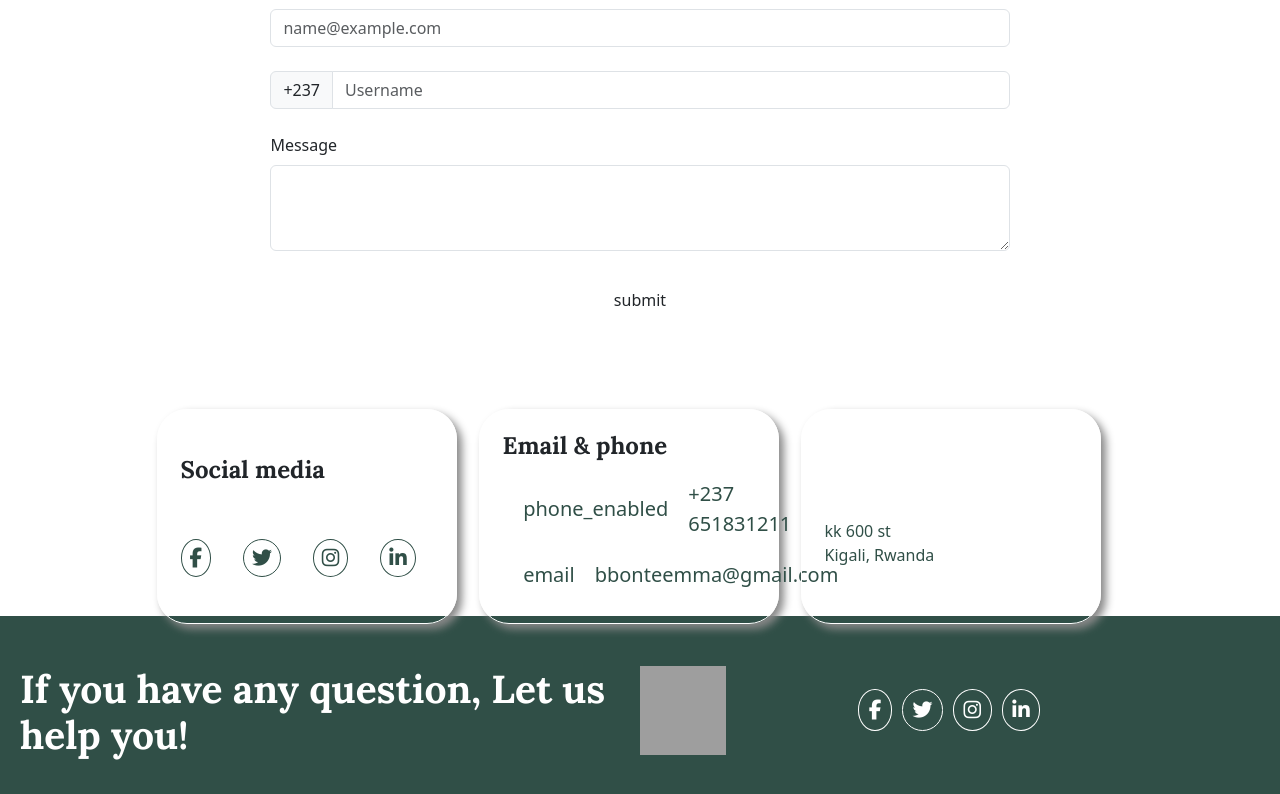
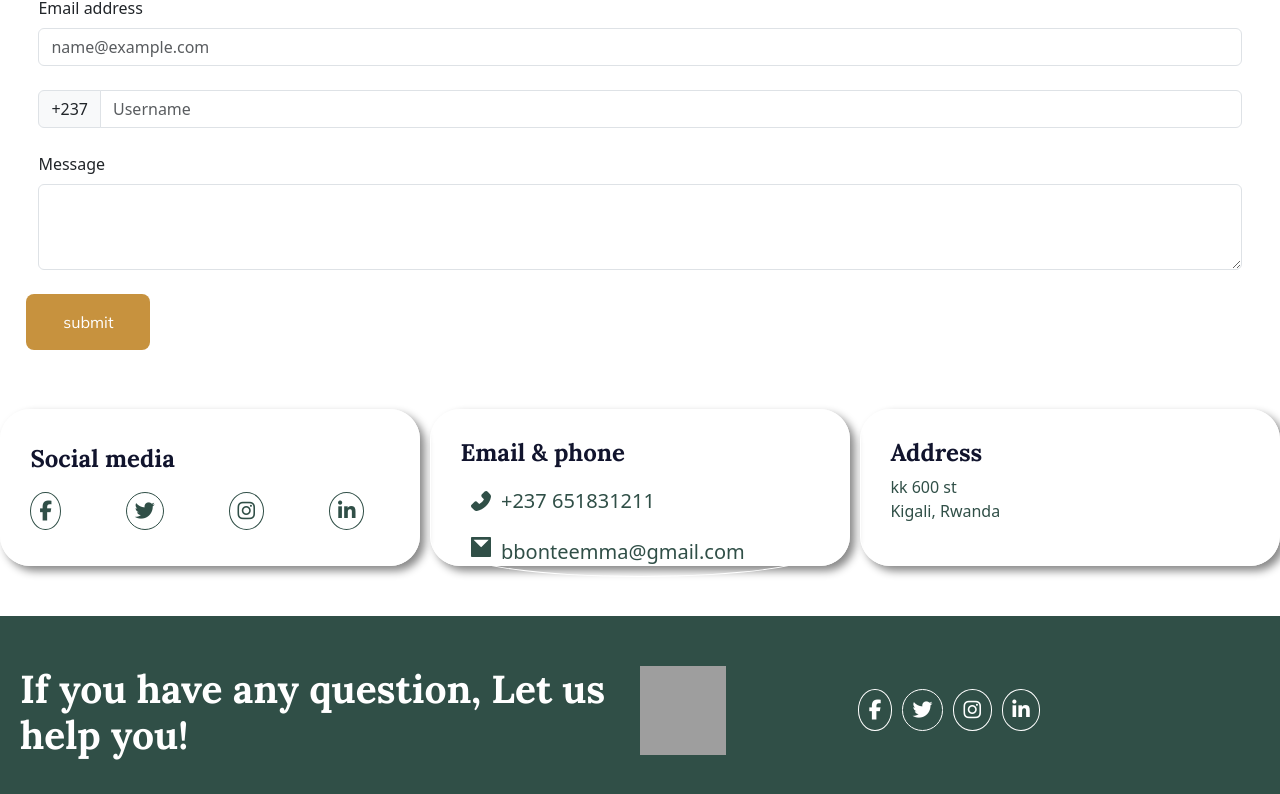
Before and after one commit to Roamer15/tourist-site, a React (Vite) app: page /contact_us in a window 1280 px wide. Shown: the part 1203-1997 px from the top of the page. Built offline with nearby package versions, Linux system fonts and the light colour scheme; grey boxes are pictures that could not be loaded.

Commit message:
Completion of Tourist site

```diff
--- a/src/components/ContactData.jsx
+++ b/src/components/ContactData.jsx
@@ -1,7 +1,7 @@
 export default function ContactData() {
-    return (
-        <>
-        <div className="text-contact">
+  return (
+    <>
+      <div className="text-contact">
         <h1>Get in Touch</h1>
         <p>
           We would love to hear from you! If you have any comments or
@@ -84,7 +84,24 @@ export default function ContactData() {
             </div>
           </div>
           <div className="mb-4 row">
-            <button type="submit" className="btn submit">
+            <button
+              type="submit"
+              className="btn submit"
+              style={{
+                display: "flex",
+                width: "124px",
+                height: "56px",
+                borderRadius: "8px",
+                padding: "18px 24px",
+                background: "#C7923E",
+                color: "#fff",
+                alignItems: "center",
+                fontSize: "16px",
+                fontFamily: "Mulish, sans-serif",
+                letterSpacing: "0.5%",
+                justifyContent: " center",
+              }}
+            >
               submit
             </button>
           </div>
@@ -95,36 +112,61 @@ export default function ContactData() {
           <h3>Social media</h3>
           <div className="contact-icons">
             <div>
-            <i className="fa-brands fa-facebook-f"/>
+              <i className="fa-brands fa-facebook-f" />
             </div>
             <div>
-            <i className="fa-brands fa-twitter"/>
+              <i className="fa-brands fa-twitter" />
             </div>
             <div>
-            <i className="fa-brands fa-instagram"/>
+              <i className="fa-brands fa-instagram" />
             </div>
             <div>
-            <i className="fa-brands fa-linkedin-in"/>
+              <i className="fa-brands fa-linkedin-in" />
             </div>
           </div>
         </div>
         <div className="box-info">
           <h3>Email & phone</h3>
           <div className="d-flex align-items-center justify-content-start icon">
-            <span className="material-icons-sharp">phone_enabled</span>
+            <svg
+              width="20"
+              height="20"
+              viewBox="0 0 20 20"
+              fill="none"
+              xmlns="http://www.w3.org/2000/svg"
+            >
+              <path
+                d="M19.0677 3.16019L16.4828 0.57767C16.3004 0.394523 16.0837 0.249209 15.845 0.150074C15.6063 0.0509392 15.3504 -6.19408e-05 15.092 5.64551e-08C14.5653 5.64551e-08 14.0702 0.206311 13.6988 0.57767L10.9173 3.35922C10.7342 3.54157 10.5889 3.7583 10.4897 3.99698C10.3906 4.23565 10.3396 4.49156 10.3397 4.75C10.3397 5.2767 10.546 5.77184 10.9173 6.1432L12.9513 8.17718C12.4752 9.2266 11.8132 10.1813 10.9974 10.9951C10.1836 11.813 9.22906 12.4773 8.17949 12.9563L6.14554 10.9223C5.9632 10.7392 5.74647 10.5939 5.5078 10.4947C5.26913 10.3956 5.01322 10.3446 4.75478 10.3447C4.22809 10.3447 3.73295 10.551 3.3616 10.9223L0.577663 13.7015C0.394294 13.8841 0.248856 14.1013 0.149719 14.3404C0.0505807 14.5795 -0.00030077 14.8358 1.33745e-06 15.0947C1.33745e-06 15.6214 0.206309 16.1165 0.577663 16.4879L3.15772 19.068C3.74995 19.6626 4.56789 20 5.40769 20C5.58487 20 5.75477 19.9854 5.92224 19.9563C9.19404 19.4175 12.4391 17.6772 15.058 15.0607C17.6745 12.4466 19.4123 9.20388 19.9584 5.92233C20.1235 4.9199 19.791 3.88835 19.0677 3.16019Z"
+                fill="#304F47"
+              />
+            </svg>
+
             <span>+237 651831211</span>
           </div>
           <div className="d-flex icon">
-            <span className="material-icons-sharp">email</span>
+            <svg
+              width="20"
+              height="20"
+              viewBox="0 0 20 20"
+              fill="none"
+              xmlns="http://www.w3.org/2000/svg"
+            >
+              <path
+                d="M19.2857 0H0.714286C0.319196 0 0 0.40625 0 0.909091V19.0909C0 19.5938 0.319196 20 0.714286 20H19.2857C19.6808 20 20 19.5938 20 19.0909V0.909091C20 0.40625 19.6808 0 19.2857 0ZM17.4821 3.09375L10.4397 10.0682C10.2656 10.2415 10.0223 10.2415 9.84822 10.0682L2.80357 3.09375C2.77702 3.06767 2.75754 3.03166 2.74787 2.99078C2.7382 2.9499 2.73882 2.90619 2.74965 2.86579C2.76048 2.82538 2.78097 2.7903 2.80825 2.76546C2.83554 2.74062 2.86824 2.72727 2.90179 2.72727H17.3839C17.4175 2.72727 17.4502 2.74062 17.4775 2.76546C17.5047 2.7903 17.5252 2.82538 17.5361 2.86579C17.5469 2.90619 17.5475 2.9499 17.5378 2.99078C17.5282 3.03166 17.5087 3.06767 17.4821 3.09375Z"
+                fill="#304F47"
+              />
+            </svg>
             <span>bbonteemma@gmail.com</span>
           </div>
         </div>
         <div className="box-info icon">
           <h3>Address</h3>
-          <p>kk 600 st <br/>Kigali, Rwanda</p>
+          <p>
+            kk 600 st <br />
+            Kigali, Rwanda
+          </p>
         </div>
       </div>
-
-        </>
-    )
+    </>
+  );
 }
--- a/src/context/context.jsx
+++ b/src/context/context.jsx
@@ -34,12 +34,12 @@ export const CardData = ({children}) => {
         {
             name: "Huye",
             description: "Lorem ipsum dolor sit amet, consectetur adipiscing elit. Volutpat elit sed pretium, egestas sed sit.",
-            image: "https://s3-alpha-sig.figma.com/img/80dd/5d9d/fbecb6b4f26bc944de8a49c1f1fe7022?Expires=1739750400&Key-Pair-Id=APKAQ4GOSFWCW27IBOMQ&Signature=sorF~HVgsuDXbplrRxoFKfITWicWblZhNIrZ4hEoiRmgfsZS4CCT8G0-GEYtqD6q4wHfpSRimOLvV~ReJrlVMnXQSPDB2nwiZR9fbo4M3cY6YZY0X1oXgLLnhhaXjStFRKqWeVyy6dig-ZsOers8eMGXSAGfuMcVgvc4MTt4KXCxP5bQecmv~LdeTObEarRkGSsFWafV3850OKfp-XRggd-QYl8H0co5oWlmJRHxF-tRbs09QdYapz8IuCCQJSvINO058zg3B9-ErM6EJpZy~4imenciMHxAacwdni5dGx5emBp4guuXcOplwu~KK8QzIckZnvStyoG3RTJY3LhgJQ__"
+            image: "https://s3-alpha-sig.figma.com/img/8617/a5ae/25ee4aa2ad522926670eec6990d4dfd8?Expires=1740960000&Key-Pair-Id=APKAQ4GOSFWCW27IBOMQ&Signature=C2IjFqwY8DhrCrXCVd5BXcojampvchteqXyeZq31fDFnX9Gzdl2D4V0MclpqQMjk8BCe5PnYIc6vTkyVzgGtWwcg81r5-vx~mtdMYRYSXVRkiSMAbjXPp5U0Pq59amjdIv7-tdQAvBvG3pLqaSorm1eKvTC2AckXnBvoqDewY9STQJlvFCiZFIyeqsxptv1o31e6Ul0kCteasf6riuBGak-4ohXBEwdrESd2BD6NYMbDoDYEEmt7LRNO1tHh0l2xGFmBfa7~gxiS0fO6ZtI2uDo2shIlW0FAhbwSp8y4LGgaVE-C4whK~W5NR5C-3qEvaiElcs7ICzEXCSXn8JOmiQ__"
         },
         {
             name: "Rubavu",
             description: "Lorem ipsum dolor sit amet, consectetur adipiscing elit. Volutpat elit sed pretium, egestas sed sit.",
-            image: "https://s3-alpha-sig.figma.com/img/8617/a5ae/25ee4aa2ad522926670eec6990d4dfd8?Expires=1739750400&Key-Pair-Id=APKAQ4GOSFWCW27IBOMQ&Signature=VAcFBYS2CIgLgzisV5QCCpIgaaWSVkOCdjvEX2lSstrI4qxg0yE1xkl5lgvj18Fc32VPw-S7oXdWM4ibSJ8GIsh-qPX9rqviFMb-JLVwj0YQdloJH3pkEXiuX4QrMxcDjbta~zyOi16RqYZqK1JiukzbwGAYY~y26wDsionJSR~gnbHDD4wR2krxWd5BAVvFzLhNOtXV7CGUDja7syugH9m7L0MlYx8Dim-H0fczzivQ3HdW966CJpHCxQGMigKUEgCq1pAAfWbQLnNh3nj2sv3vsH7huYLMeqSWfoCXSUx8YnU7ZtV4unOHh4-tpLYH2O-GZZEJUxyGVCgGCWxqIg__"
+            image: "https://s3-alpha-sig.figma.com/img/80dd/5d9d/fbecb6b4f26bc944de8a49c1f1fe7022?Expires=1740960000&Key-Pair-Id=APKAQ4GOSFWCW27IBOMQ&Signature=XJHINtxD~WQ2zSRut-Vkis9enoAAi1pLEGVRVYk-Ss59~-bE6UXGU~atUa7~3R3JNCYCjdiLJX7LY~bUQLIs60pb6o4FHeH7L3Em7-mfnD68PnnE0V5SfrgUou3d7aes7O3nHgQD30k1A30uOnrekCepl093fT6bCho1Z2mtYvOa7G8Wct9JTlNfznCMME2nFshuLR02eDmGLQbXBPRASdDFs2EZ6O7IIyoiySojZ8O~jrNfpxKZFN7OZF5GaRFPRGziwbSM1osNOfGsmjt5T68hE7meFZBpXZbD6c6WIswsnfkSk0kMut9G5pS6QRLFijQzTTnytBdhnIG4J4-fIw__"
         },
         {
             name: "Musanze",
--- a/src/index.css
+++ b/src/index.css
@@ -131,6 +131,7 @@ body {
   display: flex;
   color: #fff;
   padding-left: 8.2rem;
+  width: 100%;
   align-items: center;
   position: relative;
 
@@ -239,7 +240,7 @@ body {
   }
 }
 
-.container {
+.containerH {
   position: relative;
 }
 
@@ -617,7 +618,7 @@ footer {
   display: flex;
   justify-items: center;
   justify-content: space-between;
-  top: 510px;
+  top: 75%;
   background-color: #fff;
   position: absolute;
   padding: 1rem;
@@ -669,7 +670,6 @@ footer {
 }
 
 .hero-banner {
-  width: 1280px;
   width: 100%;
   height: 466px;
   position: relative;
@@ -775,9 +775,10 @@ footer {
 }
 
 .text-contact {
-  width: 1118px;
+  min-width: 768px;
   height: 188px;
   margin: 60px auto;
+  padding: 0 10px;
   margin-bottom: 100px;
 
   & h1 {
@@ -800,7 +801,7 @@ footer {
 }
 
 .form-container {
-  width: 816px;
+  min-width: 768px;
   height: 580px;
   margin: 0 auto;
   border: 1px solid var(--tex-color);
@@ -834,17 +835,19 @@ footer {
 }
 
 .contact-info {
-  width: 966px;
+  min-width: 768px;
   height: 157px;
   margin: 50px auto;
   display: grid;
   grid-template-columns: repeat(3,1fr);
+  gap: 10px;
 }
 
 .box-info {
-  width: 300px;
-  height: 100%;
+  min-width: 100px;
+  height: 157px;
   border: 1px solid #fff;
+  font-size: 16px;
   box-shadow: 5px 5px 8px #888888;
   border-radius: 30px;
   padding: 7%;
@@ -857,6 +860,7 @@ footer {
     font-weight: 700;
     font-family: "Lora",sans-serif;
     line-height: 28px;
+    color: #11142D;
   }
 }
 
--- a/src/pages/Home.jsx
+++ b/src/pages/Home.jsx
@@ -14,7 +14,7 @@ export default function Home() {
     <>
       <HeadContact />
       <Navbar />
-      <div className="container">
+      <div className="containerH">
         <Hero />
         <SearchBar />
       </div>
```
